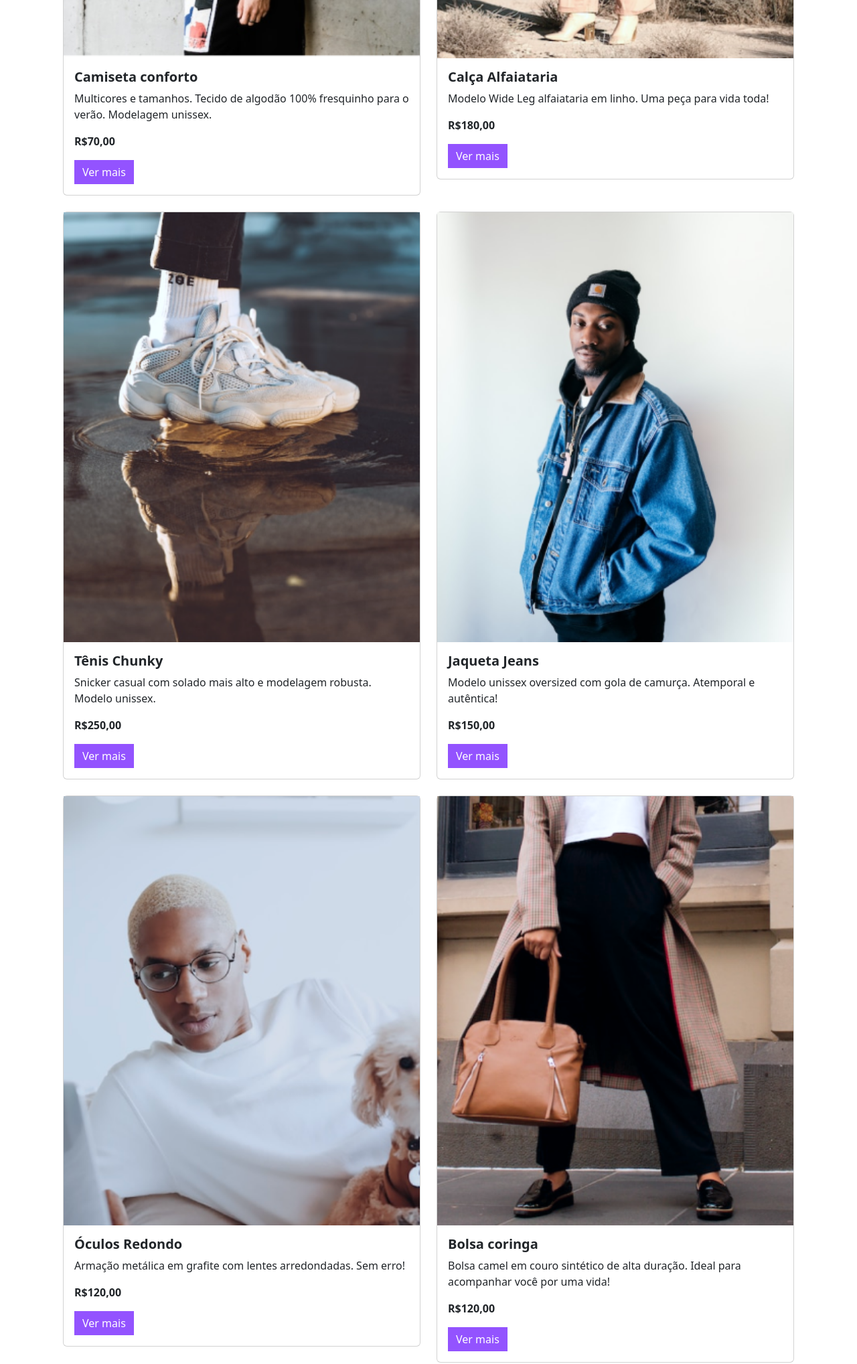
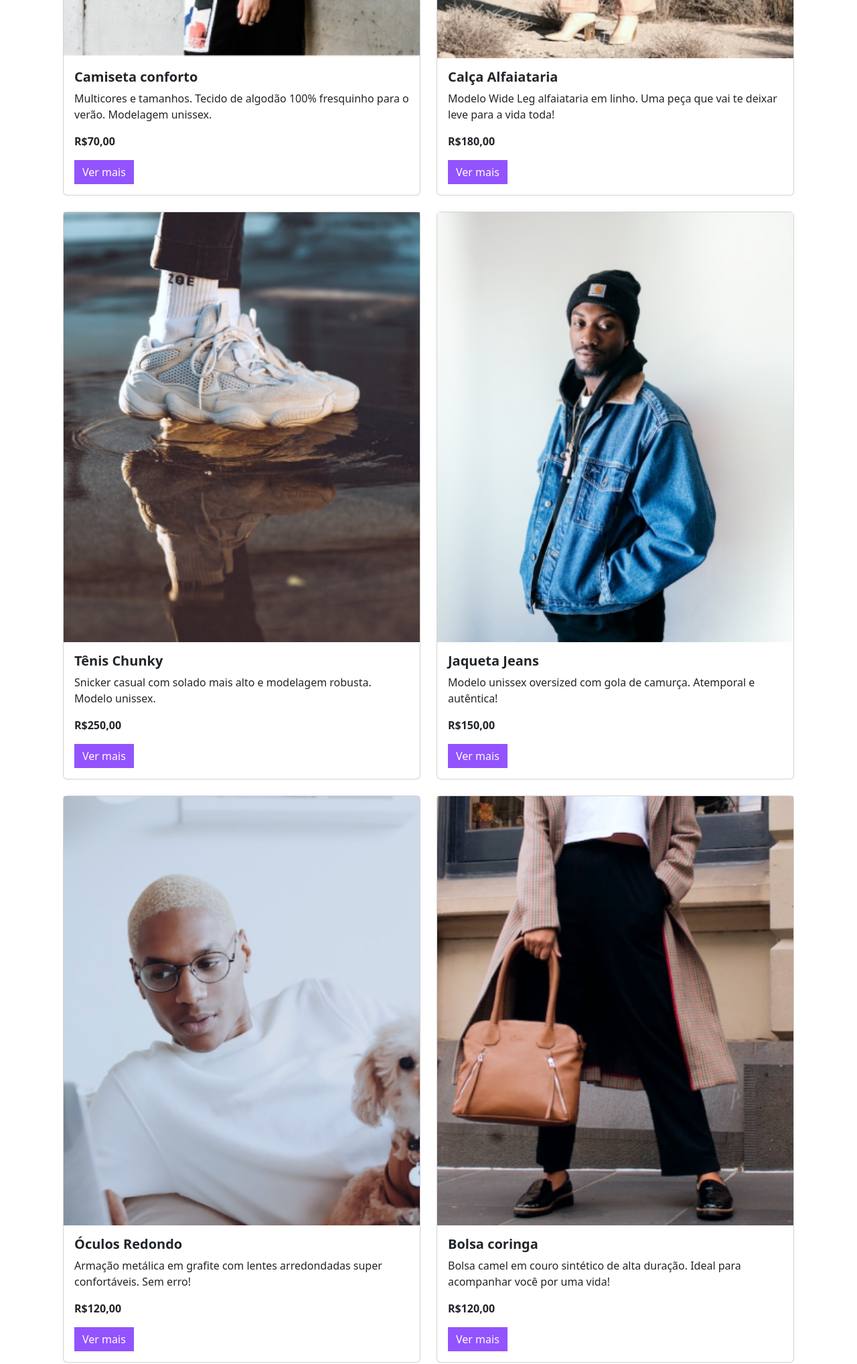
Before and after one commit to TiagoVP86/meteora, a plain HTML site: page index.html in a window 1280 px wide. Shown: the part 2040-4077 px from the top of the page at 67% size. Drawn offline with nearby package versions, Linux system fonts and the light colour scheme.

Commit message:
Pequenos ajustes no css e descrição dos itens.

```diff
--- a/index.html
+++ b/index.html
@@ -5,7 +5,7 @@
     <meta name="viewport" content="width=device-width, initial-scale=1.0" />
     <link rel="shortcut icon" href="./assets/favicon.png" type="image/x-icon" />
     <title>Meteora</title>
-    <link rel="stylesheet" href="styles.css" />
+
     <link
       rel="stylesheet"
       href="https://cdn.jsdelivr.net/npm/bootstrap-icons@1.11.3/font/bootstrap-icons.min.css"
@@ -16,6 +16,7 @@
       integrity="sha384-T3c6CoIi6uLrA9TneNEoa7RxnatzjcDSCmG1MXxSR1GAsXEV/Dwwykc2MPK8M2HN"
       crossorigin="anonymous"
     />
+    <link rel="stylesheet" href="styles.css" />
   </head>
   <body>
     <nav class="navbar navbar-expand-md bg-black navbar-dark">
@@ -375,7 +376,8 @@
           <div class="card-body">
             <h5 class="card-title fw-bold">Calça Alfaiataria</h5>
             <p class="card-text">
-              Modelo Wide Leg alfaiataria em linho. Uma peça para vida toda!
+              Modelo Wide Leg alfaiataria em linho. Uma peça que vai te deixar
+              leve para a vida toda!
             </p>
             <p class="fw-bold">R$180,00</p>
             <a href="#" class="btn btn-primary botao-lilas rounded-0 border-0"
@@ -467,7 +469,8 @@
           <div class="card-body">
             <h5 class="card-title fw-bold">Óculos Redondo</h5>
             <p class="card-text">
-              Armação metálica em grafite com lentes arredondadas. Sem erro!
+              Armação metálica em grafite com lentes arredondadas super
+              confortáveis. Sem erro!
             </p>
             <p class="fw-bold">R$120,00</p>
             <a href="#" class="btn btn-primary botao-lilas rounded-0 border-0"
--- a/styles.css
+++ b/styles.css
@@ -11,7 +11,7 @@
 }
 
 .botao-lilas {
-  background-color: #9353ff !important;
+  background-color: #9353ff;
 }
 
 .posicao {
```
